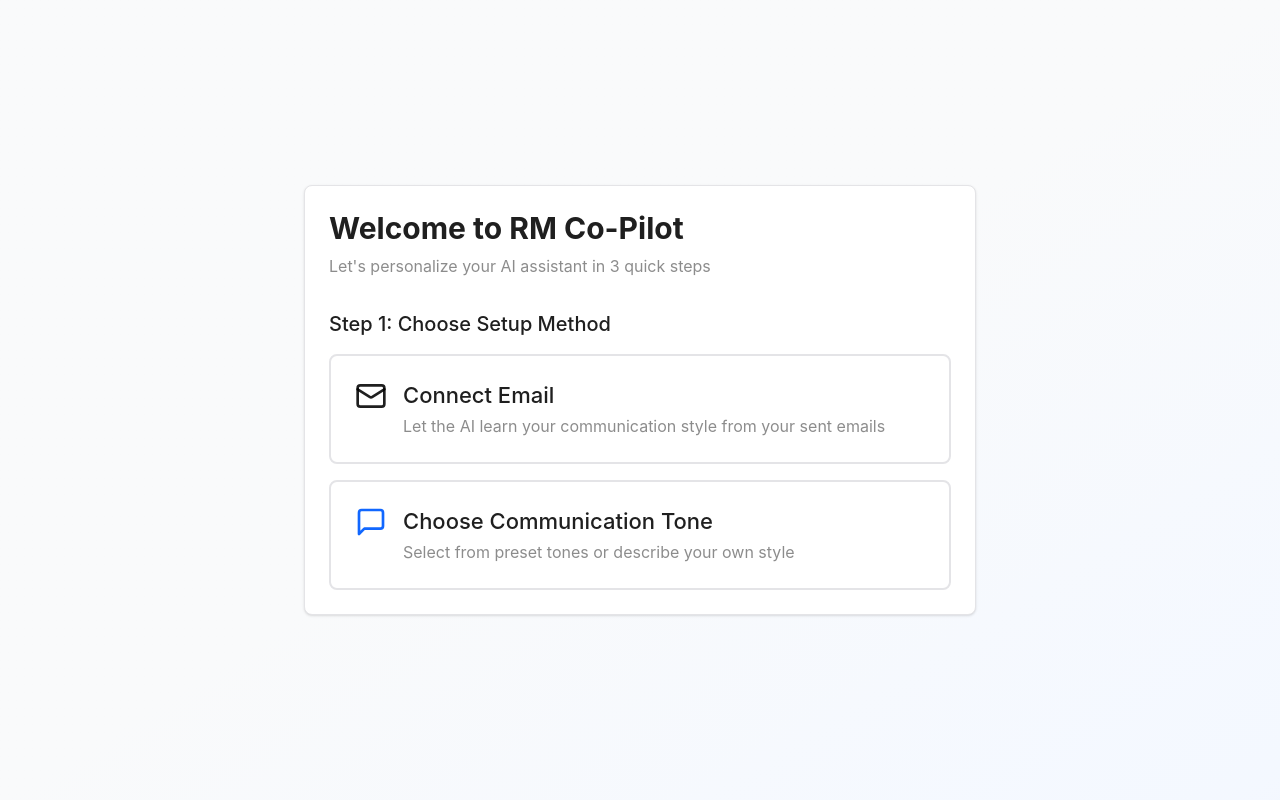
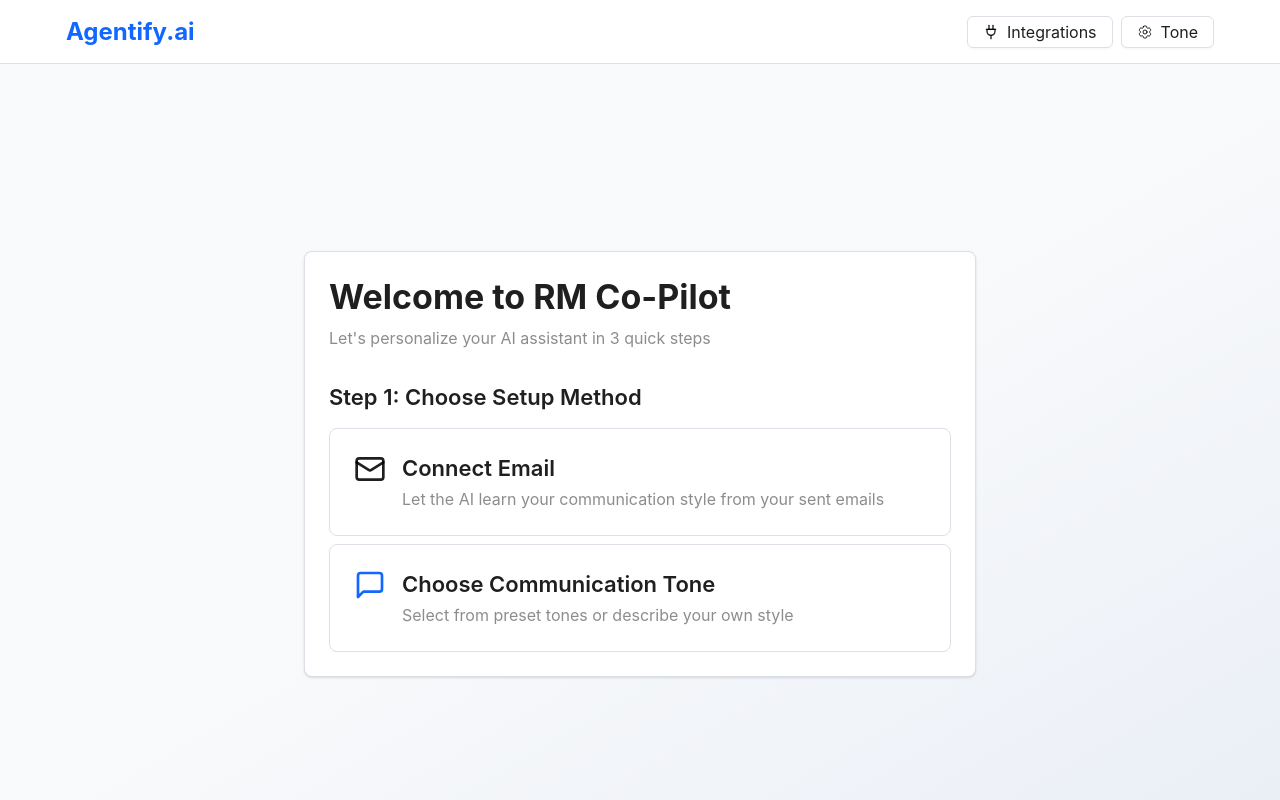
Before and after one commit to HoangHoang1408/vpbank-challenge-agentify, a Next.js app in the folder agentify-web/: page / in a window 1280 px wide. Built offline with nearby package versions, Linux system fonts and the light colour scheme; what @ant-design/nextjs-registry would draw is missing.

Commit message:
feat: add main layout

```diff
--- /dev/null
+++ b/agentify-web/app/(main)/layout.tsx
@@ -0,0 +1,14 @@
+'use client';
+
+import { MainLayout } from '@/components';
+import { FC, ReactNode } from 'react';
+
+interface Props {
+  children: ReactNode;
+}
+
+const MainAppLayout: FC<Props> = ({ children }) => {
+  return <MainLayout>{children}</MainLayout>;
+};
+
+export default MainAppLayout;
--- a/agentify-web/app/globals.css
+++ b/agentify-web/app/globals.css
@@ -1,7 +1,3 @@
-@layer theme, base, reset, antd, components, utilities;
-
-@import url('antd/dist/reset.css') layer(reset);
-
 @import 'tailwindcss';
 
 @theme {
@@ -9,4 +5,6 @@
 
   --color-background: #f9fafb;
   --color-foreground: #091734;
+
+  --color-border: #dcdfe5;
 }
--- a/agentify-web/app/layout.tsx
+++ b/agentify-web/app/layout.tsx
@@ -17,11 +17,7 @@ const RootLayout = ({ children }: Props) => {
     <html lang="en">
       <body className="antialiased">
         <ReactQueryProvider>
-          <AntdProvider>
-            <div className="bg-linear-to-br from-background via-background to-primary/5">
-              {children}
-            </div>
-          </AntdProvider>
+          <AntdProvider>{children}</AntdProvider>
         </ReactQueryProvider>
       </body>
     </html>
--- a/agentify-web/components/index.ts
+++ b/agentify-web/components/index.ts
@@ -1 +1,2 @@
+export * from './layout';
 export * from './provider';
--- /dev/null
+++ b/agentify-web/components/layout/Header.tsx
@@ -0,0 +1,36 @@
+'use client';
+
+import { Button, Layout, Typography } from 'antd';
+import { FC } from 'react';
+import { HiOutlineCog6Tooth } from 'react-icons/hi2';
+import { LuPlug2 } from 'react-icons/lu';
+
+const Header: FC = () => {
+  return (
+    <Layout.Header className="bg-white! border-b border-border">
+      <div className="container mx-auto h-full flex justify-between items-center px-2 sm:px-4 py-3 sm:py-4">
+        <Typography.Title
+          level={1}
+          className="text-lg! sm:text-2xl! font-bold! text-primary! mb-0!"
+        >
+          Agentify.ai
+        </Typography.Title>
+
+        <div className="flex justify-center items-center gap-2">
+          <Button icon={<LuPlug2 />} color="default" variant="outlined">
+            Integrations
+          </Button>
+          <Button
+            icon={<HiOutlineCog6Tooth />}
+            color="default"
+            variant="outlined"
+          >
+            Tone
+          </Button>
+        </div>
+      </div>
+    </Layout.Header>
+  );
+};
+
+export default Header;
--- /dev/null
+++ b/agentify-web/components/layout/MainLayout.tsx
@@ -0,0 +1,22 @@
+'use client';
+
+import { Layout } from 'antd';
+import { FC, ReactNode } from 'react';
+import Header from './Header';
+
+interface Props {
+  children: ReactNode;
+}
+
+const MainLayout: FC<Props> = ({ children }) => {
+  return (
+    <Layout className="h-dvh! overflow-hidden">
+      <Header />
+      <Layout.Content className="bg-linear-to-br from-background via-background to-primary/5">
+        {children}
+      </Layout.Content>
+    </Layout>
+  );
+};
+
+export default MainLayout;
--- /dev/null
+++ b/agentify-web/components/layout/index.ts
@@ -0,0 +1 @@
+export { default as MainLayout } from './MainLayout';
--- a/agentify-web/components/provider/AntdProvider.tsx
+++ b/agentify-web/components/provider/AntdProvider.tsx
@@ -1,6 +1,5 @@
 'use client';
 
-import { StyleProvider } from '@ant-design/cssinjs';
 import { AntdRegistry } from '@ant-design/nextjs-registry';
 import '@ant-design/v5-patch-for-react-19';
 import { App, ConfigProvider, ThemeConfig } from 'antd';
@@ -11,9 +10,9 @@ const theme: ThemeConfig = {
   token: {
     fontSize: 16,
 
-    colorBorder: '#e4e4e7',
-    colorBorderBg: '#e4e4e7',
-    colorBorderSecondary: '#e4e4e7',
+    colorBorder: '#dcdfe5',
+    colorBorderBg: '#dcdfe5',
+    colorBorderSecondary: '#dcdfe5',
   },
 };
 
@@ -24,11 +23,9 @@ interface Props {
 const AntdProvider = ({ children }: Props) => {
   return (
     <AntdRegistry>
-      <StyleProvider layer>
-        <ConfigProvider theme={theme}>
-          <App>{children}</App>
-        </ConfigProvider>
-      </StyleProvider>
+      <ConfigProvider theme={theme}>
+        <App>{children}</App>
+      </ConfigProvider>
     </AntdRegistry>
   );
 };
```
